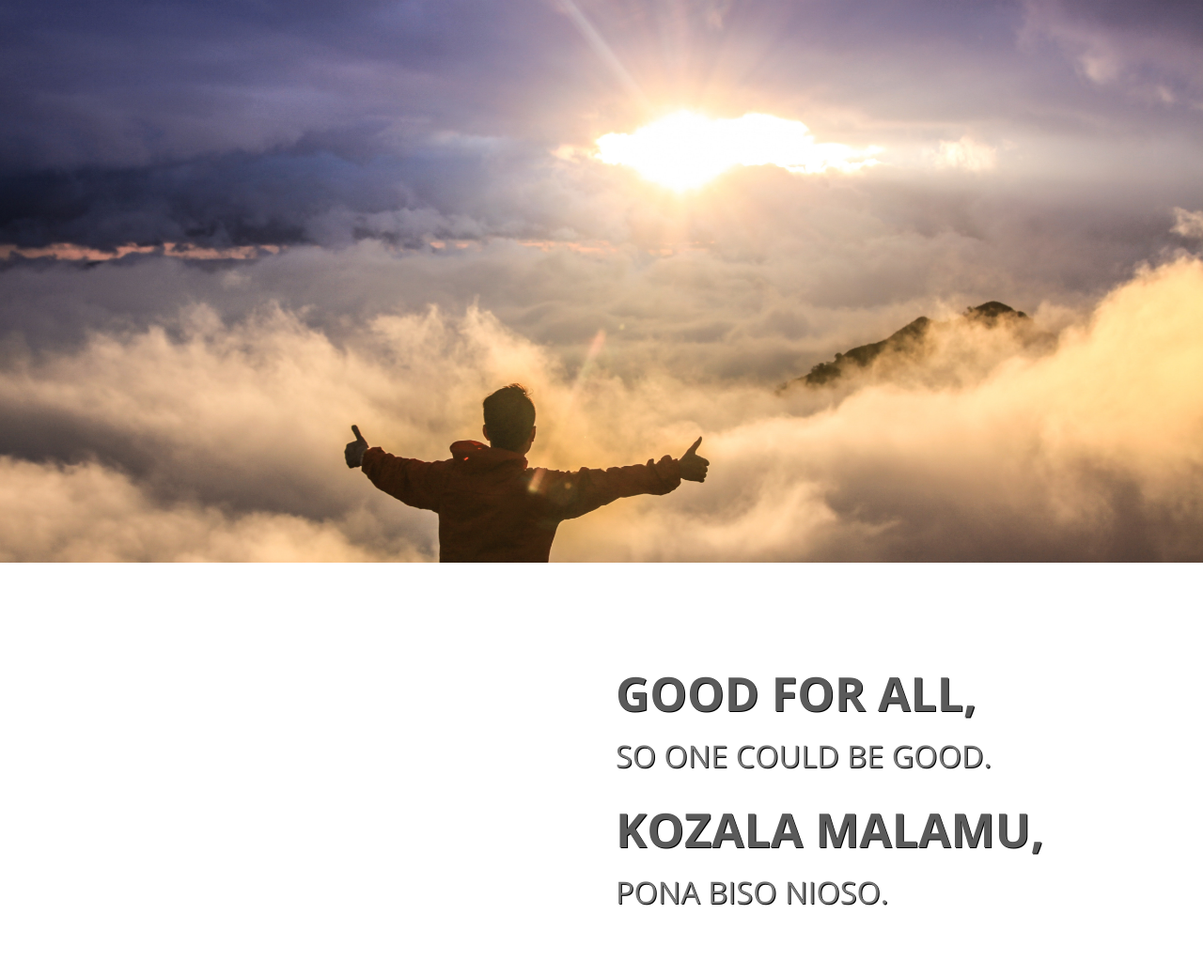
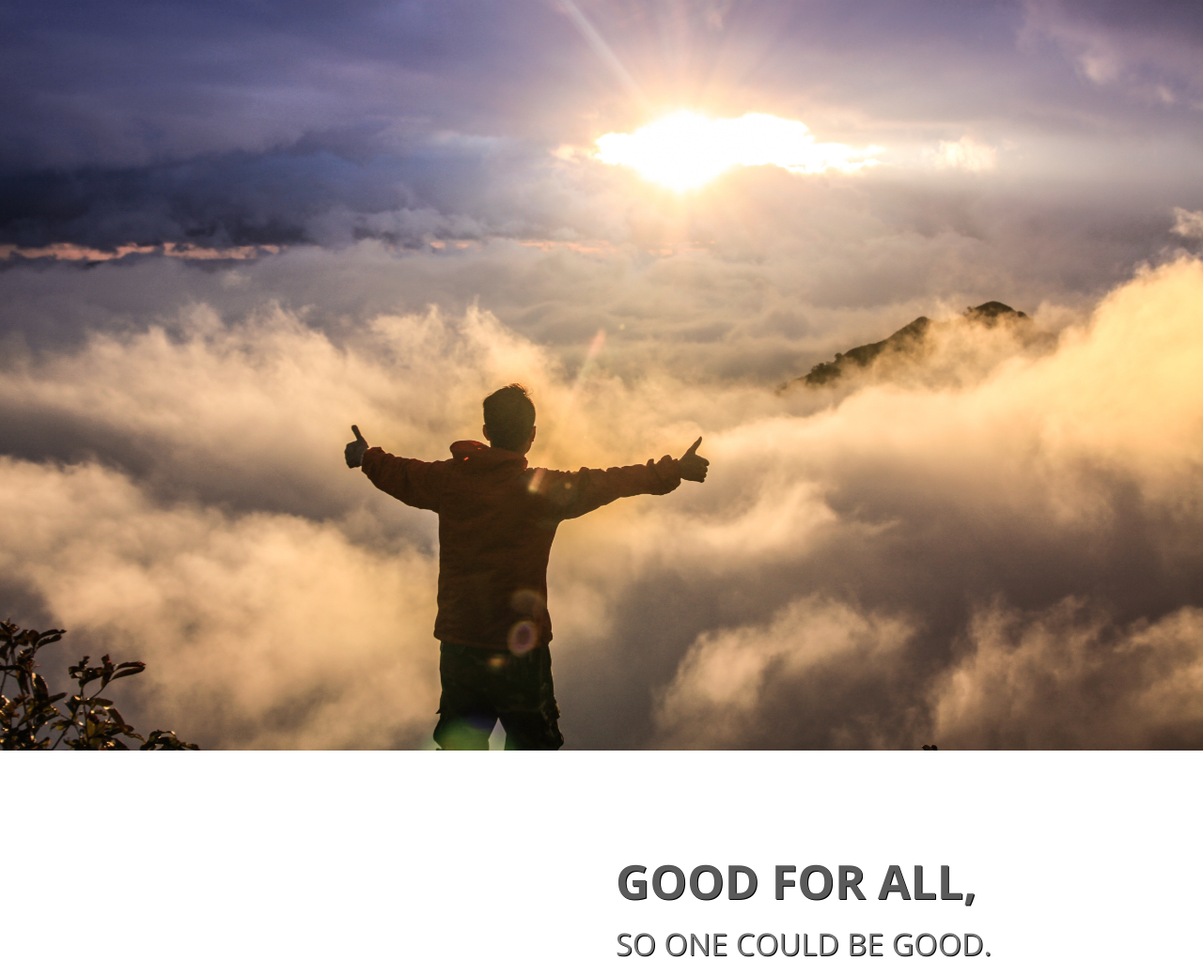
Before and after one commit to praveen-tissera/malamu, a CodeIgniter app: page /dashboard/index.php/user/index in a window 1280 px wide. Shown: the part 109-1148 px from the top of the page at 94% size. Run offline with CodeIgniter, Linux system fonts and the light colour scheme; some libraries are stand-ins or nearby versions; some web fonts are replaced.

Commit message:
landing page chanes

```diff
--- a/assets/css/style.css
+++ b/assets/css/style.css
@@ -142,7 +142,7 @@ figure {
 .fh5co-cover,
 .fh5co-hero {
   position: relative;
-  height: 600px;
+  height: 800px;
 }
 @media screen and (max-width: 768px) {
   .fh5co-cover,
@@ -175,7 +175,7 @@ figure {
 }
 @media screen and (max-width: 768px) {
   .fh5co-cover {
-    heifght: inherit;
+    height: inherit;
     padding: 3em 0;
   }
 }
@@ -193,7 +193,7 @@ figure {
   }
 }
 .fh5co-cover .desc {
-  top: 40%;
+  top: 25%;
   position: absolute;
   width: 100%;
   /* margin-top: -80px; */
```
